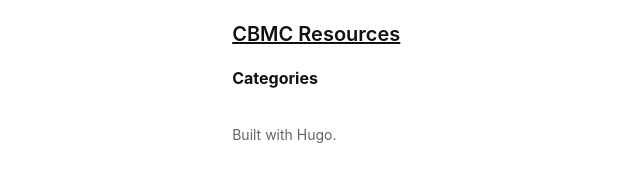
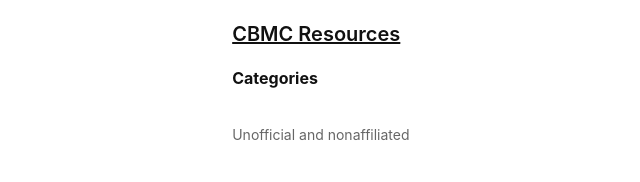
Before and after one commit to cbmc-students/cbmc-students.github.io, a plain HTML site: page categories/index.html in a window 1280 px wide. Shown: the full height of the page, 105-745 px from the left. Drawn offline with Linux system fonts and the light colour scheme.

Commit message:
first commit

```diff
--- a/categories/index.html
+++ b/categories/index.html
@@ -26,7 +26,7 @@
     </main>
 
     <footer>
-      <p>Built with Hugo.</p>
+      <p>Unofficial and nonaffiliated </p>
     </footer>
   </div>
 </body>
```
Also changed, not shown: index.html (+1 -1 lines), tags/index.html (+1 -1 lines).
